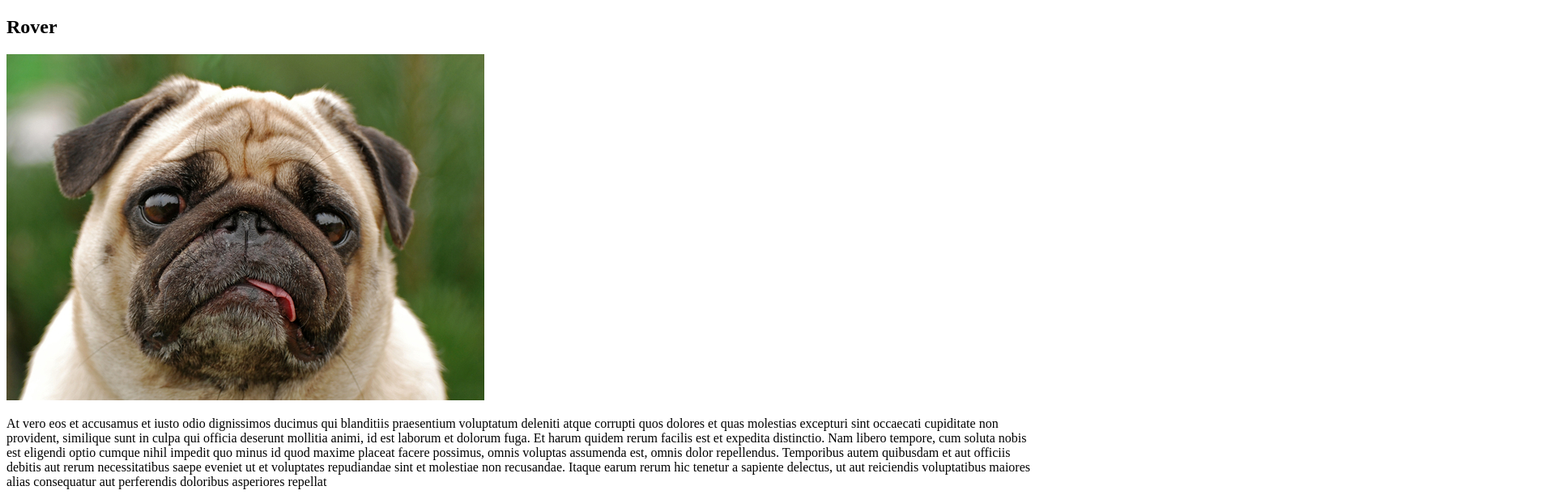
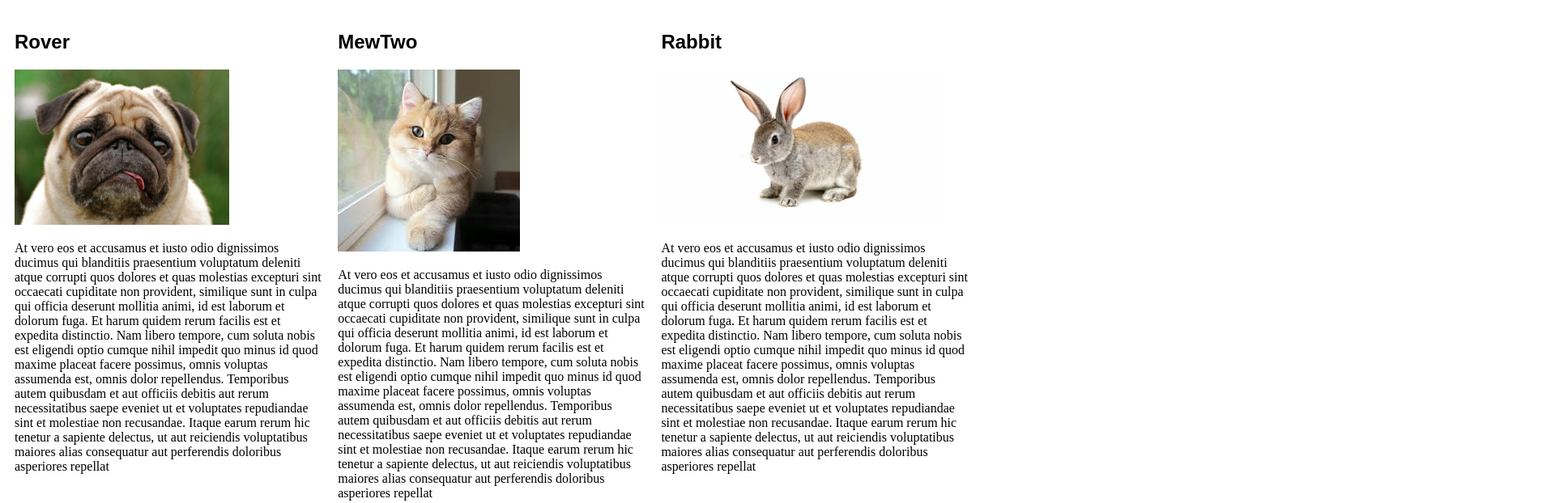
Before and after one commit to aliamirh/animal-shelter, a plain HTML site: page index.html in a window 1280 px wide. Shown: the top 622 px of the page at 81% size, 1920 px wide, since content can reach past the window. Drawn offline with Linux system fonts and the light colour scheme.

Commit message:
format adoption page in 3 columns

```diff
--- a/css/styles.css
+++ b/css/styles.css
@@ -0,0 +1,19 @@
+.column {
+  float: left;
+  width: 30%;
+  margin: 10px;
+}
+
+.column h2 {
+  font-family: sans-serif;
+}
+
+.dog {
+  height: 70%;
+  width: 70%;
+}
+
+.rabbit {
+  height: 90%;
+  width: 90%;
+}
--- a/index.html
+++ b/index.html
@@ -6,24 +6,23 @@
   </head>
 
   <body>
-    <div class="dog">
+    <div class="column">
       <h2>Rover</h2>
-      <img src="img/pug.jpg" alt="pug">
+      <img src="img/pug.jpg" alt="pug" class="dog">
       <p>At vero eos et accusamus et iusto odio dignissimos ducimus qui blanditiis praesentium voluptatum deleniti atque corrupti quos dolores et quas molestias excepturi sint occaecati cupiditate non provident, similique sunt in culpa qui officia deserunt mollitia animi, id est laborum et dolorum fuga. Et harum quidem rerum facilis est et expedita distinctio. Nam libero tempore, cum soluta nobis est eligendi optio cumque nihil impedit quo minus id quod maxime placeat facere possimus, omnis voluptas assumenda est, omnis dolor repellendus. Temporibus autem quibusdam et aut officiis debitis aut rerum necessitatibus saepe eveniet ut et voluptates repudiandae sint et molestiae non recusandae. Itaque earum rerum hic tenetur a sapiente delectus, ut aut reiciendis voluptatibus maiores alias consequatur aut perferendis doloribus asperiores repellat</p>
     </div>
 
-    <div class="cat">
+    <div class="column">
       <h2>MewTwo</h2>
-      <img src="img/cat.jpeg" alt="cat">
+      <img src="img/cat.jpeg" alt="cat" class="cat">
       <p>At vero eos et accusamus et iusto odio dignissimos ducimus qui blanditiis praesentium voluptatum deleniti atque corrupti quos dolores et quas molestias excepturi sint occaecati cupiditate non provident, similique sunt in culpa qui officia deserunt mollitia animi, id est laborum et dolorum fuga. Et harum quidem rerum facilis est et expedita distinctio. Nam libero tempore, cum soluta nobis est eligendi optio cumque nihil impedit quo minus id quod maxime placeat facere possimus, omnis voluptas assumenda est, omnis dolor repellendus. Temporibus autem quibusdam et aut officiis debitis aut rerum necessitatibus saepe eveniet ut et voluptates repudiandae sint et molestiae non recusandae. Itaque earum rerum hic tenetur a sapiente delectus, ut aut reiciendis voluptatibus maiores alias consequatur aut perferendis doloribus asperiores repellat</p>
     </div>
 
-    <div class="rabbit">
+    <div class="column">
       <h2>Rabbit</h2>
-      <img src="img/rabbit.jpg" alt="rabbit">
+      <img src="img/rabbit.jpg" alt="rabbit" class="rabbit">
       <p>At vero eos et accusamus et iusto odio dignissimos ducimus qui blanditiis praesentium voluptatum deleniti atque corrupti quos dolores et quas molestias excepturi sint occaecati cupiditate non provident, similique sunt in culpa qui officia deserunt mollitia animi, id est laborum et dolorum fuga. Et harum quidem rerum facilis est et expedita distinctio. Nam libero tempore, cum soluta nobis est eligendi optio cumque nihil impedit quo minus id quod maxime placeat facere possimus, omnis voluptas assumenda est, omnis dolor repellendus. Temporibus autem quibusdam et aut officiis debitis aut rerum necessitatibus saepe eveniet ut et voluptates repudiandae sint et molestiae non recusandae. Itaque earum rerum hic tenetur a sapiente delectus, ut aut reiciendis voluptatibus maiores alias consequatur aut perferendis doloribus asperiores repellat</p>
     </div>
 
-
   </body>
 </html>
```
